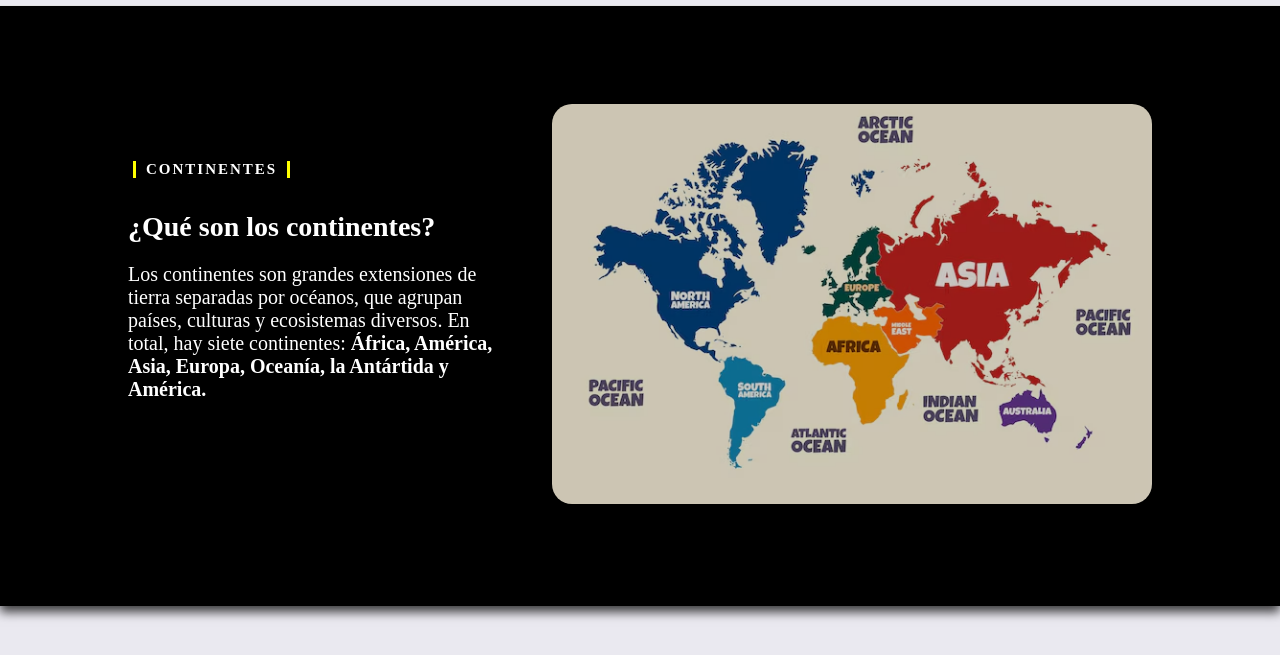
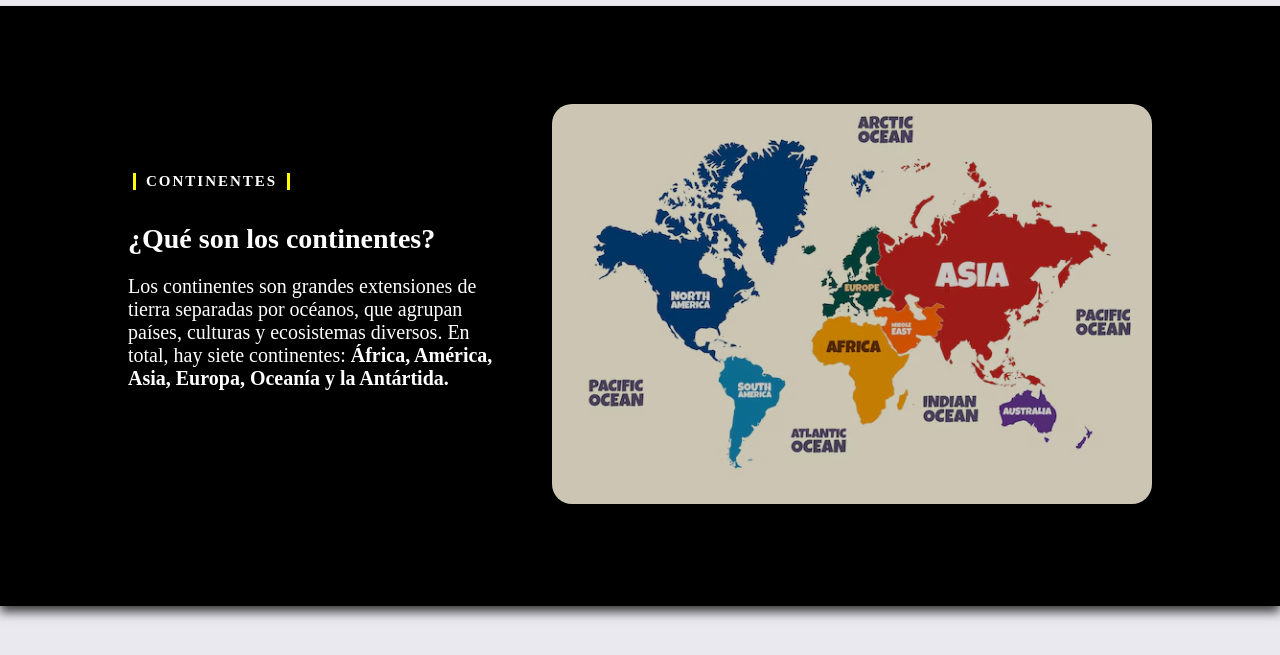
Before and after one commit to Ecabezascuer9/CONTINENTES-, a plain HTML site: page index.html in a window 1280 px wide. Shown: the part 65-720 px from the top of the page. Drawn offline with Linux system fonts and the light colour scheme.

Commit message:
Corección de America

```diff
--- a/index.html
+++ b/index.html
@@ -47,8 +47,8 @@
                 <p>Los continentes son grandes extensiones de tierra separadas por océanos, que agrupan países, culturas
                     y
                     ecosistemas diversos. En total, hay siete continentes: <span class="span-bold">África, América,
-                        Asia, Europa, Oceanía, la
-                        Antártida y América.</span></p>
+                        Asia, Europa, Oceanía y la
+                        Antártida.</span></p>
             </div>
             <div class="container-images">
                 <img src="images/imagenC.jpg" alt="Continentes">
```
